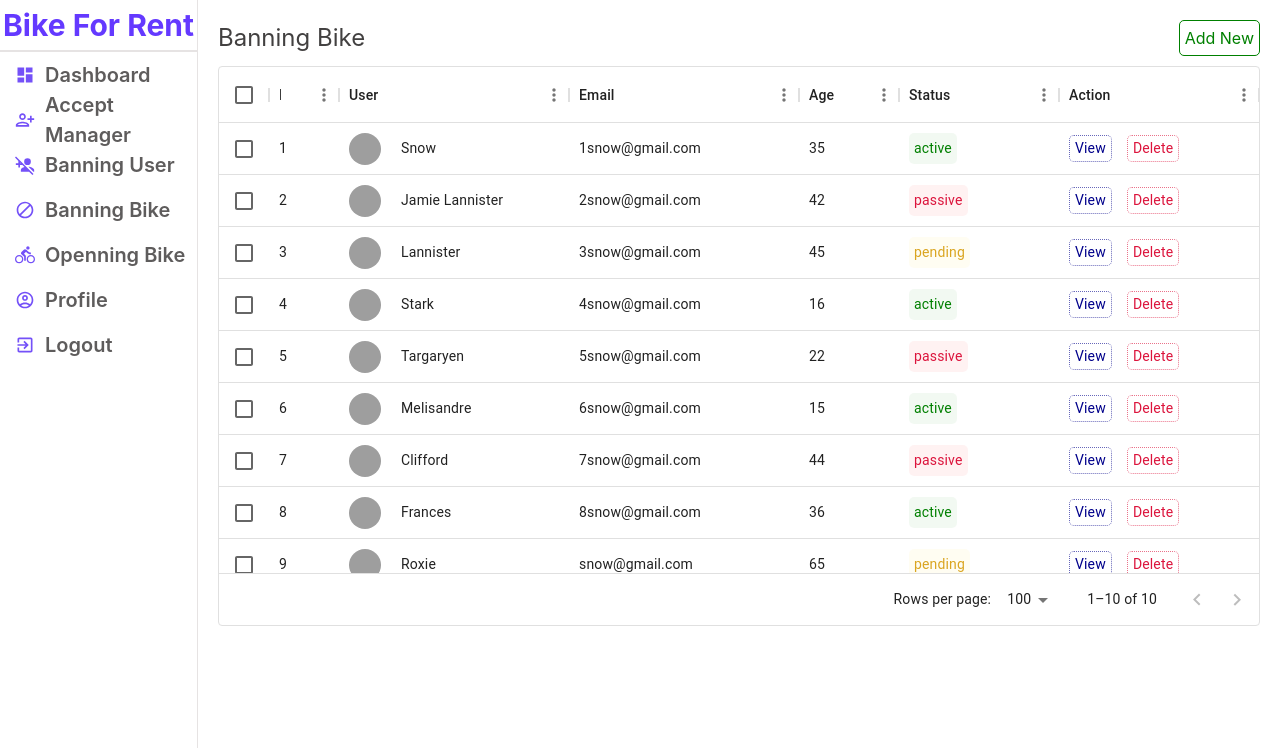
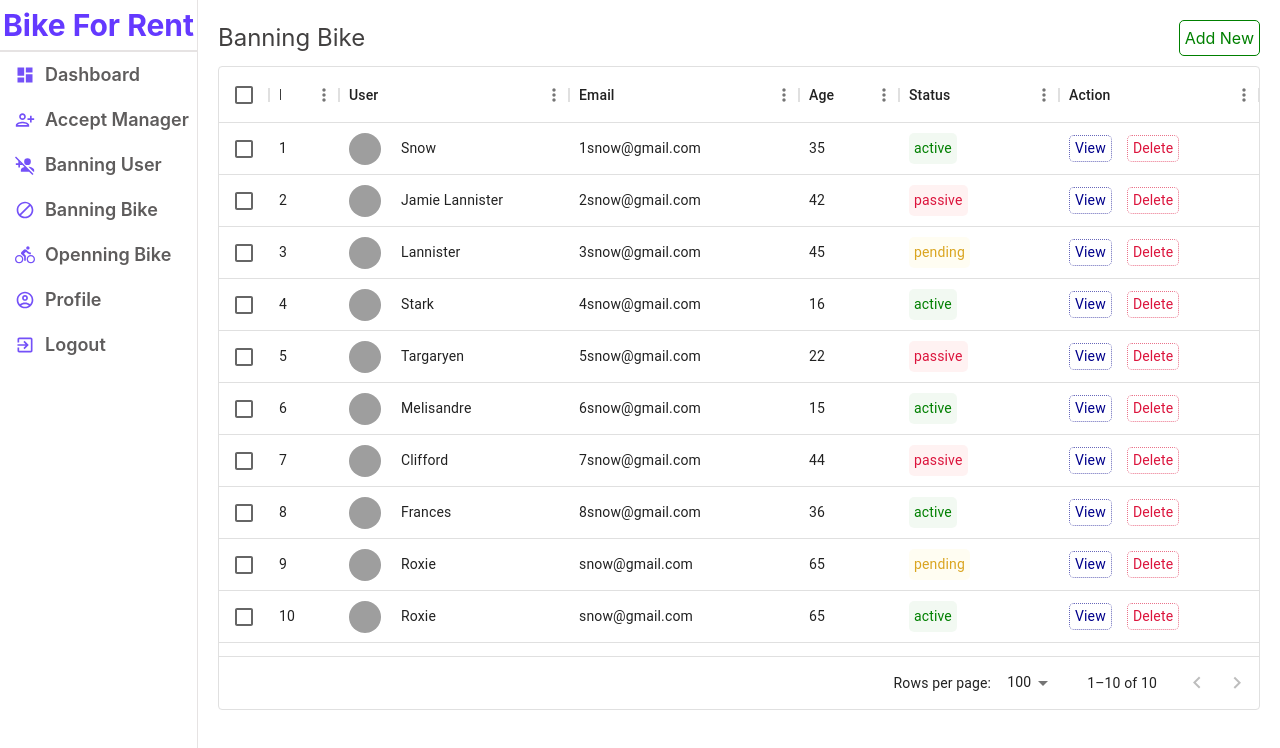
Before and after one commit to NguyenDuyetIT2002/ProjectIII-BikeForRent, a React (Create React App) app in the folder bfr-code/frontend/: page /admin/banningbike in a window 1280 px wide. Shown: the top 748 px of the page. Built offline with nearby package versions, Linux system fonts and the light colour scheme; grey boxes are pictures that could not be loaded.

Commit message:
fix display

```diff
--- a/bfr-code/frontend/src/pages/admin/components/datatable/datatable.scss
+++ b/bfr-code/frontend/src/pages/admin/components/datatable/datatable.scss
@@ -1,6 +1,9 @@
 .datatable {
   height: 600px;
   padding: 20px;
+  .datagrid{
+    height: 115%;
+  }
 
   .datatableTitle{
     width: 100%;
--- a/bfr-code/frontend/src/pages/admin/components/sidebar/sidebar.scss
+++ b/bfr-code/frontend/src/pages/admin/components/sidebar/sidebar.scss
@@ -56,7 +56,7 @@
         }
 
         span{
-            font-size: 20px;
+            font-size: 18px;
             font-weight: 600;
             color: #5e5c5c;
             margin-left: 10px;
```
